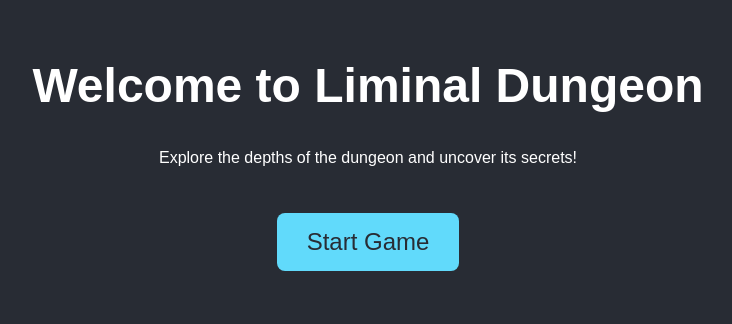
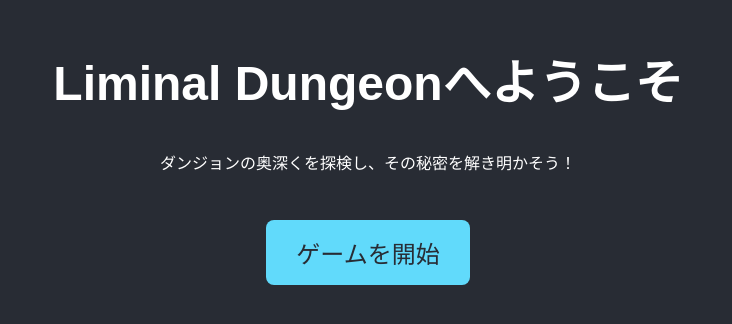
Before and after one commit to nekonikomi/Liminal-Dungeon, a plain HTML site: page index.html in a window 1280 px wide. Shown: the part 252-576 px from the top of the page, without its empty margins (272-1004 px from the left). Drawn offline with Linux system fonts and the light colour scheme.

Commit message:
Localize index.html to Japanese

```diff
--- a/index.html
+++ b/index.html
@@ -2,7 +2,7 @@
 <html>
 <head>
   <meta charset="utf-8">
-  <title>Liminal Dungeon - Home</title>
+  <title>Liminal Dungeon - ホーム</title>
   <style>
     body {
       font-family: sans-serif;
@@ -38,10 +38,10 @@
   </style>
 </head>
 <body>
-  <h1>Welcome to Liminal Dungeon</h1>
-  <p>Explore the depths of the dungeon and uncover its secrets!</p>
+  <h1>Liminal Dungeonへようこそ</h1>
+  <p>ダンジョンの奥深くを探検し、その秘密を解き明かそう！</p>
   <div class="button-container">
-    <button class="start-button" onclick="location.href='game.html'">Start Game</button>
+    <button class="start-button" onclick="location.href='game.html'">ゲームを開始</button>
   </div>
 </body>
 </html>
```
Also changed, not shown: commit_message.txt (added).
